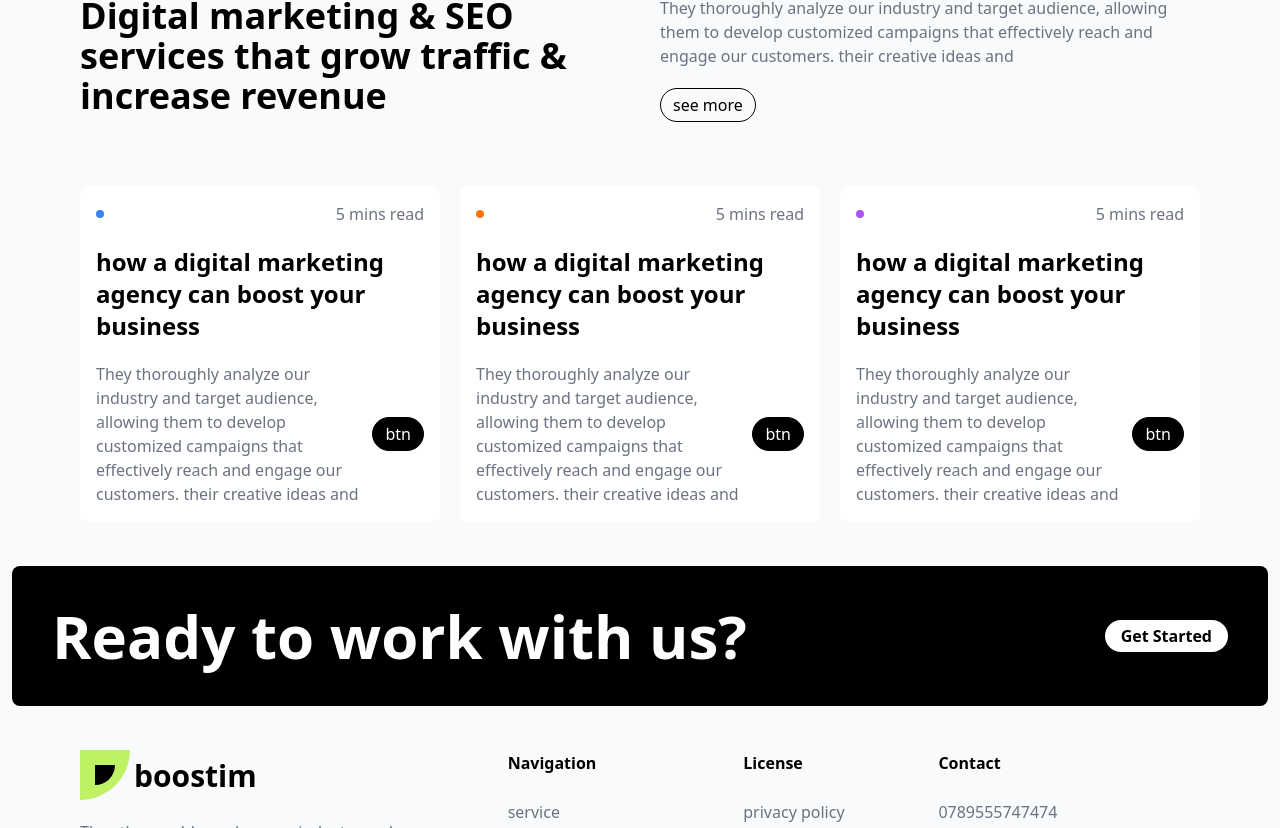
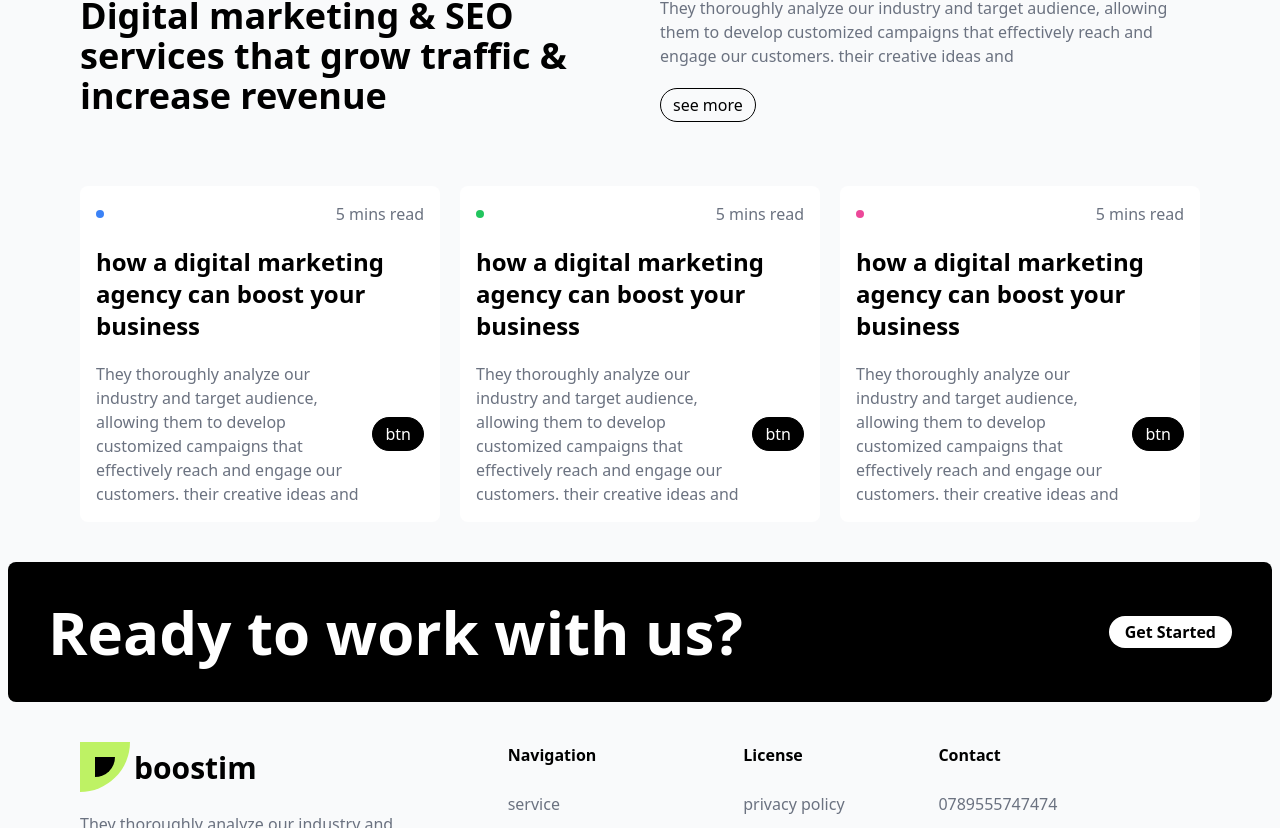
Before and after one commit to Joelkirabo/next-tailwind, a Next.js app: page / in a window 1280 px wide. Shown: the part 1632-2460 px from the top of the page. Built offline with nearby package versions, Linux system fonts and the light colour scheme.

Commit message:
worked on padding

```diff
--- a/components/Ceo.jsx
+++ b/components/Ceo.jsx
@@ -2,7 +2,7 @@ import Image from 'next/image'
 
 export default function Ceo(){
     return(
-        <div className="px-20 py-4">
+        <div className="px-4 sm:px-20 py-4">
         <p className="font-bold text-lg tracking-wide pb-4">"They thoroughly analyze our industry and target audience, allowing them to develop customized campaigns that effectively reach and engage our customers. their creative ideas and cutting edge techniques have helped us stayh ahad of the competition"</p>
         <div className="flex flex-col gap-5 sm:flex-row justify-between items-between">
           <div className="flex justify-center items-center gap-5">
--- a/components/Digital.jsx
+++ b/components/Digital.jsx
@@ -3,8 +3,8 @@
 
 export default function Digital(){
     return(
-        <div className="flex flex-col md:flex-row gap-10 py-8 px-20">
-        <div className="w-full md:w-1/2 font-bold text-4xl">
+        <div className="flex flex-col md:flex-row gap-10 py-8 px-4 sm:px-20">
+        <div className="w-full md:w-1/2 font-bold text-2xl sm:text-4xl">
             Digital marketing & SEO services that grow traffic & increase revenue
         </div>
         <div className="w-full md:w-1/2">
--- a/components/Faq.jsx
+++ b/components/Faq.jsx
@@ -2,7 +2,7 @@ import Link from 'next/link'
 
 export default function Faq(){
     return(
-        <div className="flex flex-col md:flex-row gap-5 px-20 py-8 bg-white rounded-lg m-4">{/*FAQ*/}
+        <div className="flex flex-col md:flex-row gap-5 px-4 sm:px-20 py-8 bg-white rounded-lg m-4">{/*FAQ*/}
         <div className="w-full md:w-1/2 flex flex-col gap-5">
           <h1 className="text-2xl font-bold">Digital Marketing FAQs</h1>
           <p className="text-gray-500">They thoroughly analyze our industry and target audience, allowing them to develop customized campaigns that effectively reach and engage our customers. their creative ideas and cutting edge techniques have helped us stayh ahad of the competition</p>
--- a/components/Footer.jsx
+++ b/components/Footer.jsx
@@ -20,9 +20,9 @@ export default function Footer(){
             <table className="min-w-full table-auto">
               <thead>
                 <tr>
-                  <th className="text-left font-bold pb-6 pr-20">Navigation</th>
-                  <th className="text-left font-bold pb-6 pr-20">License</th>
-                  <th className="text-left font-bold pb-6">Contact</th>
+                  <th className="text-left font-bold pb-6 pr-4 sm:pr-20">Navigation</th>
+                  <th className="text-left font-bold pb-6 pr-4 sm:pr-20">License</th>
+                  <th className="text-left font-bold pb-6 pr-4 sm:pr-20">Contact</th>
                 </tr>
               </thead>
               <tbody>
--- a/components/Hero.jsx
+++ b/components/Hero.jsx
@@ -3,16 +3,16 @@ import Image from "next/image";
 
 export default function Hero(){
     return(
-        <div className="flex flex-col lg:flex-row gap-[100px] px-20 py-4">{/*hero section */}
+        <div className="flex flex-col lg:flex-row gap-[100px] px-4 sm:px-20 py-4">{/*hero section */}
         <div className="w-full lg:w-1/2 bg-white">{/*left div */}
-          <h1 className="font-bold text-6xl tracking-wider pb-6">Stay ahead of the curve with our forward-thinking</h1>
+          <h1 className="font-bold text-2xl sm:text-6xl tracking-wider pb-6">Stay ahead of the curve with our forward-thinking</h1>
           <p className="text-gray-500 leading-relaxed">An award winning SEO agency with disciplines in digital marketing, design, and website development, focused on understanding you.</p>
         </div>
 
         <div className="flex gap-4 bg-white w-full lg:w-1/2 flex-col sm:flex-row">{/*right */}
 
 
-          <div className="w-full sm:w-1/2 bg-white relative overflow-hidden rounded-tl-full rounded-tr-lg">
+          <div className="w-full sm:w-1/2 bg-white hidden sm:flex relative overflow-hidden rounded-tl-full rounded-tr-lg">
 
             <Image src="/image1.jpg" layout="fill" className="rounded object-cover" />
             <div className="flex justify-center items-center h-20 w-20 bg-black absolute right-[30%] top-[20px] rounded-full">
--- a/components/Messages.jsx
+++ b/components/Messages.jsx
@@ -3,7 +3,7 @@
 
 export default function Messages(){
     return(
-        <div className="py-8 px-20 grid grid-cols-1 md:grid-cols-2 lg:grid-cols-3 gap-5" >
+        <div className="py-8 px-4 sm:px-20 grid grid-cols-1 md:grid-cols-2 lg:grid-cols-3 gap-5" >
 
         <div className="flex flex-col p-4 rounded-lg  gap-5 bg-white">
           <div className="flex justify-between items-center ">
@@ -11,35 +11,35 @@ export default function Messages(){
             <p className="text-gray-500">5 mins read</p>
           </div>
           <h1 className="font-bold text-2xl">how a digital marketing agency can boost your business</h1>
-          <div className="flex justify-between items-center">
+          <div className="flex flex-col sm:flex-row justify-between items-center">
+            <p className="text-gray-500">They thoroughly analyze our industry and target audience, allowing them to develop customized campaigns that effectively reach and engage our customers. their creative ideas and</p>
+            <button className="py-1 px-3 border text-white  bg-black rounded-full border-black">btn</button>
+          </div>
+        </div>
+        <div className="flex flex-col p-4 rounded-lg  gap-5 bg-white">
+          <div className="flex justify-between items-center ">
+            <div className="h-2 w-2 bg-green-500 rounded-full"></div>
+            <p className="text-gray-500">5 mins read</p>
+          </div>
+          <h1 className="font-bold text-2xl">how a digital marketing agency can boost your business</h1>
+          <div className="flex flex-col sm:flex-row justify-between items-center">
+            <p className="text-gray-500">They thoroughly analyze our industry and target audience, allowing them to develop customized campaigns that effectively reach and engage our customers. their creative ideas and</p>
+            <button className="py-1 px-3 border text-white  bg-black rounded-full border-black">btn</button>
+          </div>
+        </div>
+        <div className="flex flex-col p-4 rounded-lg  gap-5 bg-white">
+          <div className="flex justify-between items-center ">
+            <div className="h-2 w-2 bg-pink-500 rounded-full"></div>
+            <p className="text-gray-500">5 mins read</p>
+          </div>
+          <h1 className="font-bold text-2xl">how a digital marketing agency can boost your business</h1>
+          <div className="flex flex-col sm:flex-row justify-between items-center">
             <p className="text-gray-500">They thoroughly analyze our industry and target audience, allowing them to develop customized campaigns that effectively reach and engage our customers. their creative ideas and</p>
             <button className="py-1 px-3 border text-white  bg-black rounded-full border-black">btn</button>
           </div>
         </div>
 
-        <div className="flex flex-col p-4 rounded-lg  gap-5 bg-white">
-          <div className="flex justify-between items-center ">
-            <div className="h-2 w-2 bg-orange-500 rounded-full"></div>
-            <p className="text-gray-500">5 mins read</p>
-          </div>
-          <h1 className="font-bold text-2xl">how a digital marketing agency can boost your business</h1>
-          <div className="flex justify-between items-center">
-            <p className="text-gray-500">They thoroughly analyze our industry and target audience, allowing them to develop customized campaigns that effectively reach and engage our customers. their creative ideas and</p>
-            <button className="py-1 px-3 border text-white  bg-black rounded-full border-black">btn</button>
-          </div>
-        </div>
 
-        <div className="flex flex-col p-4 rounded-lg gap-5 bg-white">
-          <div className="flex justify-between items-center ">
-            <div className="h-2 w-2 bg-purple-500 rounded-full"></div>
-            <p className="text-gray-500">5 mins read</p>
-          </div>
-          <h1 className="font-bold text-2xl">how a digital marketing agency can boost your business</h1>
-          <div className="flex justify-between items-center">
-            <p className="text-gray-500">They thoroughly analyze our industry and target audience, allowing them to develop customized campaigns that effectively reach and engage our customers. their creative ideas and</p>
-            <button className="py-1 px-3 border text-white  bg-black rounded-full border-black">btn</button>
-          </div>
-        </div>
   </div>
     )
 }
--- a/components/Provide.jsx
+++ b/components/Provide.jsx
@@ -3,7 +3,7 @@
 export default function Provide(){
     return(
 
-    <div className="bg-white flex flex-col md:flex-row gap-[10px] md:gap-[100px] px-20 py-4">
+    <div className="bg-white flex flex-col md:flex-row gap-[10px] md:gap-[100px] px-4 sm:px-20 py-4">
     <div className=" w-full md:w-1/2 font-bold text-2xl">Provide the b est services with out of the box ideas</div>
     <p className="w-full md:w-1/2 text-gray-500">we are a passionate team of digital marketing enthusiasts dedicated to helping businesses succeed in then digital world. with years of experience and  deepl understanding of ever the evolving onlin e landscape, we stay at the forefront of industry trends and technology</p>
     </div>
--- a/components/Ready.jsx
+++ b/components/Ready.jsx
@@ -3,8 +3,8 @@
 export default function Ready(){
     return(
 
-        <div className="flex justify-between items-center bg-black text-white m-3 rounded-lg p-10">
-          <div className="text-6xl font-bold">Ready to work with us?</div>
+        <div className="flex justify-between items-center bg-black text-white m-2 rounded-lg p-10">
+          <div className="text-2xl sm:text-6xl font-bold">Ready to work with us?</div>
           <div className="bg-white text-black font-bold py-1 px-4 rounded-full">Get Started</div>
         </div>
     )
--- a/components/Subhero.jsx
+++ b/components/Subhero.jsx
@@ -3,9 +3,9 @@ import Link from 'next/link'
 
 export default function Subhero(){
     return(
-        <div className="bg-white flex flex-col lg:flex-row gap-[100px] px-20 py-4">{/*sub hero section */}
+        <div className="bg-white flex flex-col lg:flex-row gap-[100px] px-4 sm:px-20 py-4">{/*sub hero section */}
       <div className="w-full lg:w-1/2 flex flex-col justify-between gap-10">{/*left*/}
-        <div className=" flex gap-20">
+        <div className=" flex gap-20 justify-center">
           <button className="bg-black text-white rounded-full py-1 px-5">Schedule Call</button>
           <Link href="/" className="underline font-bold decoration-gray-500">View Case Study</Link>
         </div>
--- a/components/Superbly.jsx
+++ b/components/Superbly.jsx
@@ -3,7 +3,7 @@ import Image from 'next/image'
 export default function(){
     return(
 
-    <div className="bg-white flex gap-[30px] px-20 py-4">
+    <div className="bg-white flex gap-[30px] px-4 sm:px-20 py-4">
     <div className="bg-black flex flex-col gap-[50px] justify-between p-5 w-full lg:w-1/3 rounded-lg">
       <div className="text-white flex flex-col gap-2 ">
         <h1 className="font-bold text-4xl">920<span className="text-lime-300">+</span></h1>
```
